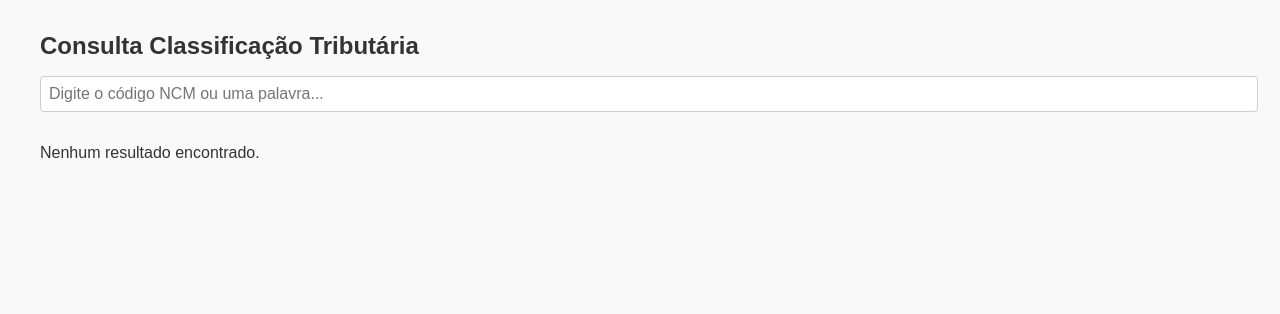
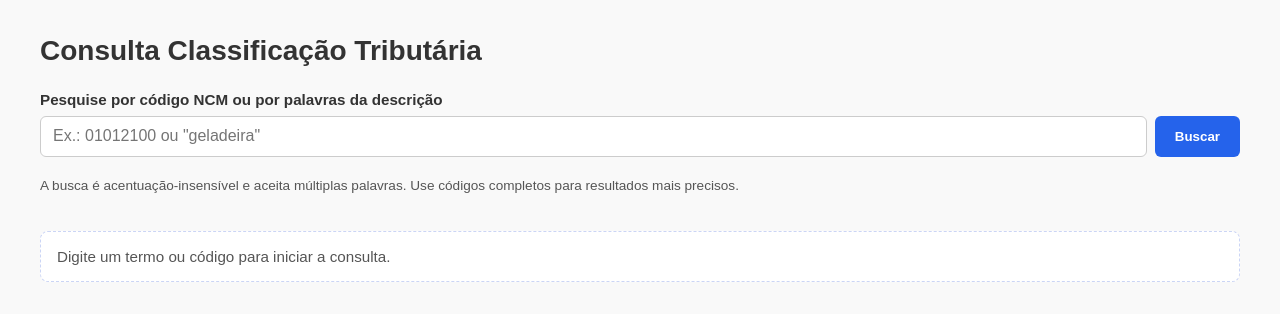
Before and after one commit to Contabilidade-Asteca/cclasstrib, a React (Vite) app: page / in a window 1280 px wide. Shown: the top 314 px of the page. Built offline with nearby package versions, Linux system fonts and the light colour scheme.

Commit message:
Improve search experience and results display

```diff
--- a/src/App.jsx
+++ b/src/App.jsx
@@ -1,43 +1,185 @@
-import { useState } from 'react';
+import { useMemo, useState } from 'react';
 import SearchBar from './components/SearchBar';
 import ResultsTable from './components/ResultsTable';
 import ncmData from './data/Tabela_NCM_Vigente_20240921.json';
 import classData from './data/classificacao_tributaria.json';
 
-// Combina dados de NCM com sua respectiva classificação tributária (quando houver)
-function mergeItemWithClassification(item) {
-  const classInfo = classData.find(c => c.codigo_ncm === item.codigo_ncm) || {};
-  return { ...item, ...classInfo };
+const DIGIT_ONLY_REGEX = /\D/g;
+const DIACRITICS_REGEX = /\p{Diacritic}/gu;
+const MAX_RESULTS = 200;
+
+function normalizeText(text) {
+  if (!text) {
+    return '';
+  }
+  return text
+    .toString()
+    .normalize('NFD')
+    .replace(DIACRITICS_REGEX, '')
+    .toLowerCase();
+}
+
+function extractClassificationCode(entry) {
+  if (!entry || typeof entry !== 'object') {
+    return '';
+  }
+
+  const possibleKeys = [
+    'codigo_ncm',
+    'Código NCM',
+    'Código_NCM',
+    'CodigoNCM',
+    'NCM',
+    'codigo',
+    'Codigo'
+  ];
+
+  for (const key of possibleKeys) {
+    if (typeof entry[key] === 'string') {
+      const normalized = entry[key].replace(DIGIT_ONLY_REGEX, '');
+      if (normalized.length === 8) {
+        return normalized;
+      }
+    }
+  }
+
+  return '';
+}
+
+function buildClassificationMap(data) {
+  if (!Array.isArray(data)) {
+    return new Map();
+  }
+
+  return data.reduce((map, entry) => {
+    const code = extractClassificationCode(entry);
+    if (code && !map.has(code)) {
+      map.set(code, entry);
+    }
+    return map;
+  }, new Map());
+}
+
+function prepareNcmDataset(rawData, classificationMap) {
+  const entries = Array.isArray(rawData?.Nomenclaturas)
+    ? rawData.Nomenclaturas
+    : Array.isArray(rawData)
+      ? rawData
+      : [];
+
+  return entries
+    .filter(entry => entry && typeof entry.Codigo === 'string')
+    .map(entry => {
+      const normalizedCodigo = entry.Codigo.replace(DIGIT_ONLY_REGEX, '');
+      if (normalizedCodigo.length !== 8) {
+        return null;
+      }
+
+      const descricao = entry.Descricao?.trim() ?? '';
+      const merged = {
+        ...entry,
+        codigo_ncm: normalizedCodigo,
+        codigo_formatado: entry.Codigo,
+        descricao,
+        normalizedDescricao: normalizeText(descricao),
+        normalizedCodigo,
+      };
+
+      const classification = classificationMap.get(normalizedCodigo);
+      if (classification) {
+        return { ...merged, classificacao: classification };
+      }
+
+      return merged;
+    })
+    .filter(Boolean);
 }
 
 export default function App() {
+  const classificationMap = useMemo(() => buildClassificationMap(classData), []);
+  const dataset = useMemo(
+    () => prepareNcmDataset(ncmData, classificationMap),
+    [classificationMap]
+  );
+
   const [results, setResults] = useState([]);
+  const [searchValue, setSearchValue] = useState('');
+  const [hasSearched, setHasSearched] = useState(false);
+  const [isTruncated, setIsTruncated] = useState(false);
+  const [totalResults, setTotalResults] = useState(0);
 
-  /**
-   * Filtra a base de NCM com base no valor digitado.
-   * Aceita buscas por código (8 dígitos) ou por trechos da descrição.
-   * @param {string} value
-   */
   function handleSearch(value) {
-    const query = value.trim().toLowerCase();
-    if (!query) {
+    setSearchValue(value);
+
+    const trimmed = value.trim();
+    if (!trimmed) {
       setResults([]);
+      setHasSearched(false);
+      setIsTruncated(false);
+      setTotalResults(0);
       return;
     }
-    const filtered = ncmData.filter(item => {
-      return (
-        item.codigo_ncm.toLowerCase().includes(query) ||
-        item.descricao.toLowerCase().includes(query)
-      );
-    }).map(mergeItemWithClassification);
-    setResults(filtered);
+
+    const normalizedQuery = normalizeText(trimmed);
+    const terms = normalizedQuery.split(/\s+/).filter(Boolean);
+    const numericInput = trimmed.replace(DIGIT_ONLY_REGEX, '');
+
+    const filtered = dataset.filter(item => {
+      if (!terms.length && !numericInput) {
+        return false;
+      }
+
+      const codigoLower = (item.codigo_ncm ?? '').toLowerCase();
+      const codigoFormatado = (item.codigo_formatado ?? '').toLowerCase();
+      const descricao = item.normalizedDescricao ?? '';
+
+      const matchesTerms = terms.every(term => {
+        if (!term) {
+          return true;
+        }
+        const numericTerm = term.replace(DIGIT_ONLY_REGEX, '');
+        return (
+          codigoLower.includes(term) ||
+          codigoFormatado.includes(term) ||
+          (numericTerm && item.normalizedCodigo.includes(numericTerm)) ||
+          descricao.includes(term)
+        );
+      });
+
+      if (matchesTerms) {
+        return true;
+      }
+
+      if (numericInput) {
+        return item.normalizedCodigo.includes(numericInput);
+      }
+
+      return false;
+    });
+
+    setTotalResults(filtered.length);
+
+    if (filtered.length > MAX_RESULTS) {
+      setIsTruncated(true);
+      setResults(filtered.slice(0, MAX_RESULTS));
+    } else {
+      setIsTruncated(false);
+      setResults(filtered);
+    }
+
+    setHasSearched(true);
   }
 
   return (
     <div className="container">
       <h1>Consulta Classificação Tributária</h1>
-      <SearchBar onSearch={handleSearch} />
-      <ResultsTable results={results} />
+      <SearchBar value={searchValue} onSearch={handleSearch} />
+      <ResultsTable
+        results={results}
+        hasSearched={hasSearched}
+        isTruncated={isTruncated}
+        totalResults={totalResults}
+      />
     </div>
   );
 }
--- a/src/components/ResultsTable.jsx
+++ b/src/components/ResultsTable.jsx
@@ -1,40 +1,106 @@
 /**
  * Exibe os resultados da busca em formato de tabela. Caso não haja
- * resultados, apresenta uma mensagem padrão.
- * @param {{results: any[]}} props
+ * resultados, apresenta uma mensagem contextual.
+ * @param {{
+ *   results: any[],
+ *   hasSearched: boolean,
+ *   isTruncated: boolean,
+ *   totalResults: number
+ * }} props
  */
-export default function ResultsTable({ results }) {
+export default function ResultsTable({ results, hasSearched, isTruncated, totalResults }) {
+  if (!hasSearched) {
+    return <p className="placeholder">Digite um termo ou código para iniciar a consulta.</p>;
+  }
+
   if (!results || results.length === 0) {
-    return <p>Nenhum resultado encontrado.</p>;
+    return <p className="placeholder">Nenhum resultado encontrado para a busca informada.</p>;
   }
+
   return (
+    <section className="results-section">
+      <p className="results-summary">
+        {isTruncated
+          ? `Exibindo ${results.length} de ${totalResults} resultados encontrados. Refine a busca para ver mais.`
+          : `Foram encontrados ${totalResults} resultado${totalResults === 1 ? '' : 's'}.`}
+      </p>
+      <div className="table-wrapper">
         <table>
+          <caption className="sr-only">Tabela com os resultados da consulta de NCM</caption>
           <thead>
             <tr>
               <th>Código NCM</th>
               <th>Descrição</th>
-          <th>II</th>
-          <th>IPI</th>
-          <th>PIS</th>
-          <th>COFINS</th>
-          <th>ICMS</th>
-          <th>CST ICMS</th>
+              <th>Vigência</th>
+              <th>Ato Normativo</th>
+              <th>Classificação Tributária</th>
             </tr>
           </thead>
           <tbody>
             {results.map((item) => (
               <tr key={item.codigo_ncm}>
-            <td>{item.codigo_ncm}</td>
-            <td>{item.descricao}</td>
-            <td>{item.aliquota_ii ?? '-'}</td>
-            <td>{item.aliquota_ipi ?? '-'}</td>
-            <td>{item.aliquota_pis ?? '-'}</td>
-            <td>{item.aliquota_cofins ?? '-'}</td>
-            <td>{item.aliquota_icms ?? '-'}</td>
-            <td>{item.cst_icms ?? '-'}</td>
+                <td>{item.codigo_formatado ?? formatNcmCode(item.codigo_ncm)}</td>
+                <td>{item.descricao || item.Descricao || 'Descrição não disponível'}</td>
+                <td>{formatVigencia(item)}</td>
+                <td>{formatAto(item)}</td>
+                <td>{formatClassification(item.classificacao)}</td>
               </tr>
             ))}
           </tbody>
         </table>
+      </div>
+    </section>
   );
 }
+
+function formatNcmCode(code) {
+  if (!code) {
+    return '-';
+  }
+  const digits = code.replace(DIGIT_ONLY_REGEX, '');
+  if (digits.length !== 8) {
+    return code;
+  }
+  return `${digits.slice(0, 4)}.${digits.slice(4, 6)}.${digits.slice(6)}`;
+}
+
+function formatVigencia(item) {
+  const inicio = item.Data_Inicio;
+  const fim = item.Data_Fim;
+  if (inicio && fim) {
+    return `${inicio} a ${fim}`;
+  }
+  return inicio || fim || '-';
+}
+
+function formatAto(item) {
+  const tipo = item.Tipo_Ato_Ini;
+  const numero = item.Numero_Ato_Ini ? `nº ${item.Numero_Ato_Ini}` : '';
+  const ano = item.Ano_Ato_Ini;
+  const texto = [tipo, numero, ano].filter(Boolean).join(' ');
+  return texto || '-';
+}
+
+function formatClassification(classificacao) {
+  if (!classificacao) {
+    return 'Classificação não disponível';
+  }
+
+  const codigo =
+    classificacao['Código da Classificação Tributária'] ||
+    classificacao.codigo ||
+    classificacao.Codigo ||
+    '';
+  const descricao =
+    classificacao['Descrição do Código da Classificação Tributária'] ||
+    classificacao.descricao ||
+    classificacao.Descricao ||
+    '';
+
+  if (codigo && descricao) {
+    return `${codigo} - ${descricao}`;
+  }
+  return codigo || descricao || 'Classificação não disponível';
+}
+
+const DIGIT_ONLY_REGEX = /\D/g;
--- a/src/components/SearchBar.jsx
+++ b/src/components/SearchBar.jsx
@@ -1,14 +1,54 @@
 /**
- * Componente de barra de busca. Aciona a função onSearch a
- * cada alteração de valor.
- * @param {{onSearch: (value: string) => void}} props
+ * Componente de busca responsável por controlar o valor digitado
+ * e acionar o callback de pesquisa sempre que houver alteração.
+ * @param {{ value: string, onSearch: (value: string) => void }} props
  */
-export default function SearchBar({ onSearch }) {
+export default function SearchBar({ value, onSearch }) {
+  function handleSubmit(event) {
+    event.preventDefault();
+  }
+
+  function handleChange(event) {
+    onSearch(event.target.value);
+  }
+
+  function handleClear() {
+    onSearch('');
+  }
+
   return (
-    <input
-      type="text"
-      placeholder="Digite o código NCM ou uma palavra..."
-      onChange={(e) => onSearch(e.target.value)}
-    />
+    <form className="search-bar" onSubmit={handleSubmit}>
+      <label className="search-bar__label" htmlFor="ncm-search-input">
+        Pesquise por código NCM ou por palavras da descrição
+      </label>
+      <div className="search-bar__controls">
+        <input
+          id="ncm-search-input"
+          className="search-bar__input"
+          type="search"
+          value={value}
+          placeholder='Ex.: 01012100 ou "geladeira"'
+          onChange={handleChange}
+          autoComplete="off"
+          spellCheck="false"
+        />
+        {value && (
+          <button
+            type="button"
+            className="search-bar__button search-bar__button--ghost"
+            onClick={handleClear}
+          >
+            Limpar
+          </button>
+        )}
+        <button type="submit" className="search-bar__button">
+          Buscar
+        </button>
+      </div>
+      <p className="search-bar__hint">
+        A busca é acentuação-insensível e aceita múltiplas palavras. Use códigos
+        completos para resultados mais precisos.
+      </p>
+    </form>
   );
 }
--- a/src/styles.css
+++ b/src/styles.css
@@ -14,17 +14,73 @@ body {
 }
 
 h1 {
-  font-size: 1.5rem;
-  margin-bottom: 1rem;
+  font-size: 1.75rem;
+  margin-bottom: 1.5rem;
 }
 
-input[type="text"] {
-  width: 100%;
-  padding: 0.5rem;
+.search-bar {
+  display: flex;
+  flex-direction: column;
+  gap: 0.5rem;
+  margin-bottom: 1.5rem;
+}
+
+.search-bar__label {
+  font-weight: 600;
+  font-size: 0.95rem;
+}
+
+.search-bar__controls {
+  display: flex;
+  flex-wrap: wrap;
+  gap: 0.5rem;
+}
+
+.search-bar__input {
+  flex: 1 1 260px;
+  padding: 0.65rem 0.75rem;
   font-size: 1rem;
   border: 1px solid #ccc;
-  border-radius: 4px;
-  margin-bottom: 1rem;
+  border-radius: 6px;
+  transition: border-color 0.2s ease, box-shadow 0.2s ease;
+}
+
+.search-bar__input:focus {
+  outline: none;
+  border-color: #2563eb;
+  box-shadow: 0 0 0 3px rgba(37, 99, 235, 0.15);
+}
+
+.search-bar__button {
+  padding: 0.65rem 1.25rem;
+  border-radius: 6px;
+  border: none;
+  background-color: #2563eb;
+  color: #fff;
+  font-weight: 600;
+  cursor: pointer;
+  transition: background-color 0.2s ease;
+}
+
+.search-bar__button:hover,
+.search-bar__button:focus-visible {
+  background-color: #1d4ed8;
+}
+
+.search-bar__button--ghost {
+  background-color: transparent;
+  border: 1px solid #cbd5f5;
+  color: #2563eb;
+}
+
+.search-bar__button--ghost:hover,
+.search-bar__button--ghost:focus-visible {
+  background-color: rgba(37, 99, 235, 0.08);
+}
+
+.search-bar__hint {
+  font-size: 0.85rem;
+  color: #555;
 }
 
 table {
@@ -34,15 +90,60 @@ table {
 
 th,
 td {
-  padding: 0.5rem;
+  padding: 0.75rem;
   border: 1px solid #ddd;
   text-align: left;
+  vertical-align: top;
 }
 
 th {
-  background-color: #efefef;
+  background-color: #eef2ff;
+  font-weight: 600;
 }
 
 tr:nth-child(even) {
-  background-color: #f5f5f5;
+  background-color: #f8f9ff;
 }
+
+.table-wrapper {
+  overflow-x: auto;
+  border: 1px solid #e4e4e7;
+  border-radius: 8px;
+  background-color: #fff;
+}
+
+.table-wrapper table {
+  min-width: 720px;
+}
+
+.results-section {
+  display: flex;
+  flex-direction: column;
+  gap: 0.75rem;
+}
+
+.results-summary {
+  font-size: 0.95rem;
+  font-weight: 500;
+}
+
+.placeholder {
+  font-size: 0.95rem;
+  color: #555;
+  background-color: #fff;
+  border: 1px dashed #cbd5f5;
+  padding: 1rem;
+  border-radius: 8px;
+}
+
+.sr-only {
+  position: absolute;
+  width: 1px;
+  height: 1px;
+  padding: 0;
+  margin: -1px;
+  overflow: hidden;
+  clip: rect(0, 0, 0, 0);
+  white-space: nowrap;
+  border: 0;
+}
```
Lines whose indentation alone changed are shown as unchanged.
